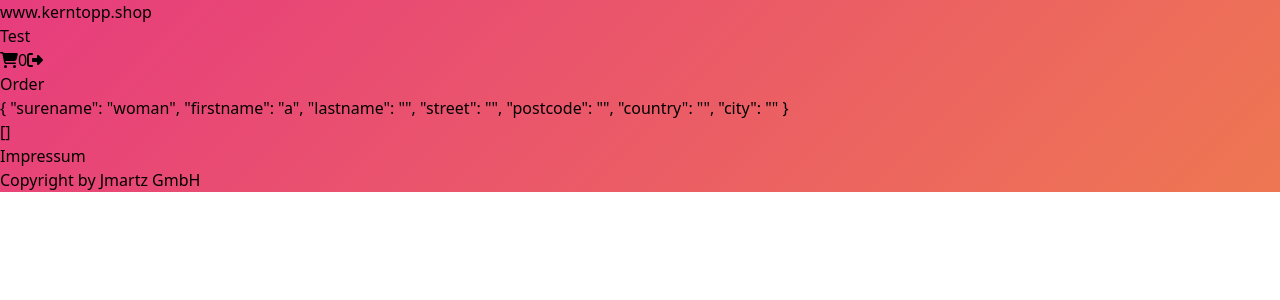
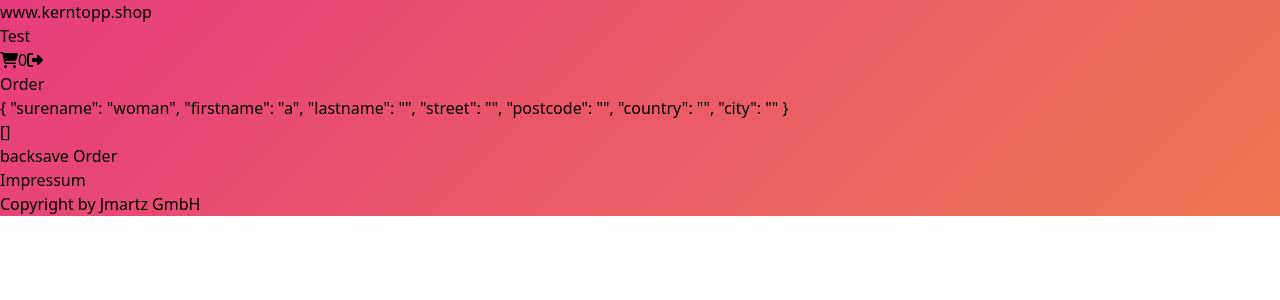
Before and after one commit to jmartz-gmbh/vite-kerntopp-shop, a Vue app in the folder app/: page /checkout/order in a window 1280 px wide. Shown: the top 300 px of the page. Built offline with nearby package versions, Linux system fonts and the light colour scheme.

Commit message:
add order button, add thanks page

```diff
--- a/app/src/pages/checkout/order.vue
+++ b/app/src/pages/checkout/order.vue
@@ -13,6 +13,10 @@
     </div>
     <p>{{ paymentMethod }}</p>
     <p>{{ cart }}</p>
+    <div class="buttons flex justify-between">
+      <button>back</button>
+      <button @click="saveOrder()">save Order</button>
+    </div>
   </div>
 </template>
 
@@ -26,6 +30,50 @@ export default {
     this.$store.commit("checkout-load-shipping-method");
     this.$store.commit("checkout-load-personal-info");
     this.$store.commit("checkout-load-pickup-store");
+  },
+  methods: {
+    isValid: function () {
+      if (this.paymentMethod == "vorkasse") {
+        return true;
+      } else if (this.paymentMethod == "paypal") {
+        return true;
+      }
+      return false;
+    },
+    saveOrder: function () {
+      const that = this;
+      this.valid = this.isValid();
+      console.log(this.valid);
+      if (this.valid) {
+        fetch("https://auth.kerntopp.shop/api/order", {
+          method: "POST",
+          headers: {
+            "Content-Type": "application/json",
+          },
+          body: JSON.stringify({
+            token: this.$store.state.auth.token,
+            shipping: this.shipping,
+            shippingMethod: this.shippingMethod,
+            shippingAndBillingSame: this.shippingAndBillingSame,
+            billing: this.billing,
+            pickup_store: this.pickup_store,
+            personal_info: this.personal_info,
+            paymentMethod: this.paymentMethod,
+            cart: this.cart,
+          }),
+        })
+          .then(function (response) {
+            return response.json();
+          })
+          .then(function (json) {
+            console.log(json);
+            if (json.id) {
+              that.$router.push("/checkout/thanks/");
+              that.$store.commit("cart-destroy", { that: that });
+            }
+          });
+      }
+    },
   },
   computed: {
     shipping: function () {
--- /dev/null
+++ b/app/src/pages/checkout/thanks.vue
@@ -0,0 +1,9 @@
+<template>
+  <div>
+    Thanks
+  </div>
+</template>
+
+<script>
+export default {};
+</script>
--- a/app/src/routes/index.js
+++ b/app/src/routes/index.js
@@ -4,6 +4,7 @@ import Home from "../pages/home.vue";
 import Cart from "../pages/cart.vue";
 import Impressum from "../pages/impressum.vue";
 import CheckoutAccont from "../pages/checkout/account.vue";
+import CheckoutThanks from "../pages/checkout/thanks.vue";
 import CheckoutShipping from "../pages/checkout/shipping.vue";
 import CheckoutPayment from "../pages/checkout/payment.vue";
 import CheckoutOrder from "../pages/checkout/order.vue";
@@ -15,6 +16,7 @@ const routes = [
   { path: "/checkout/shipping", component: CheckoutShipping },
   { path: "/checkout/payment", component: CheckoutPayment },
   { path: "/checkout/order", component: CheckoutOrder },
+  { path: "/checkout/thanks/", component: CheckoutThanks },
   { path: "/cart", component: Cart },
 ];
 
```
